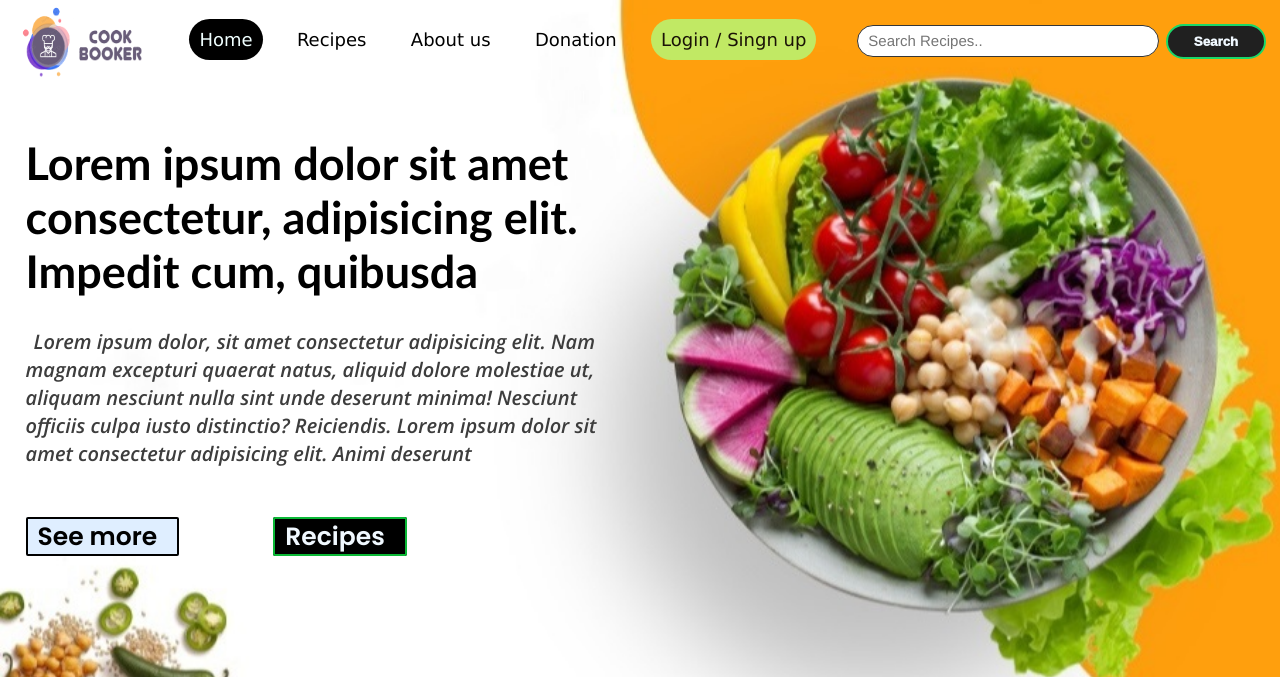
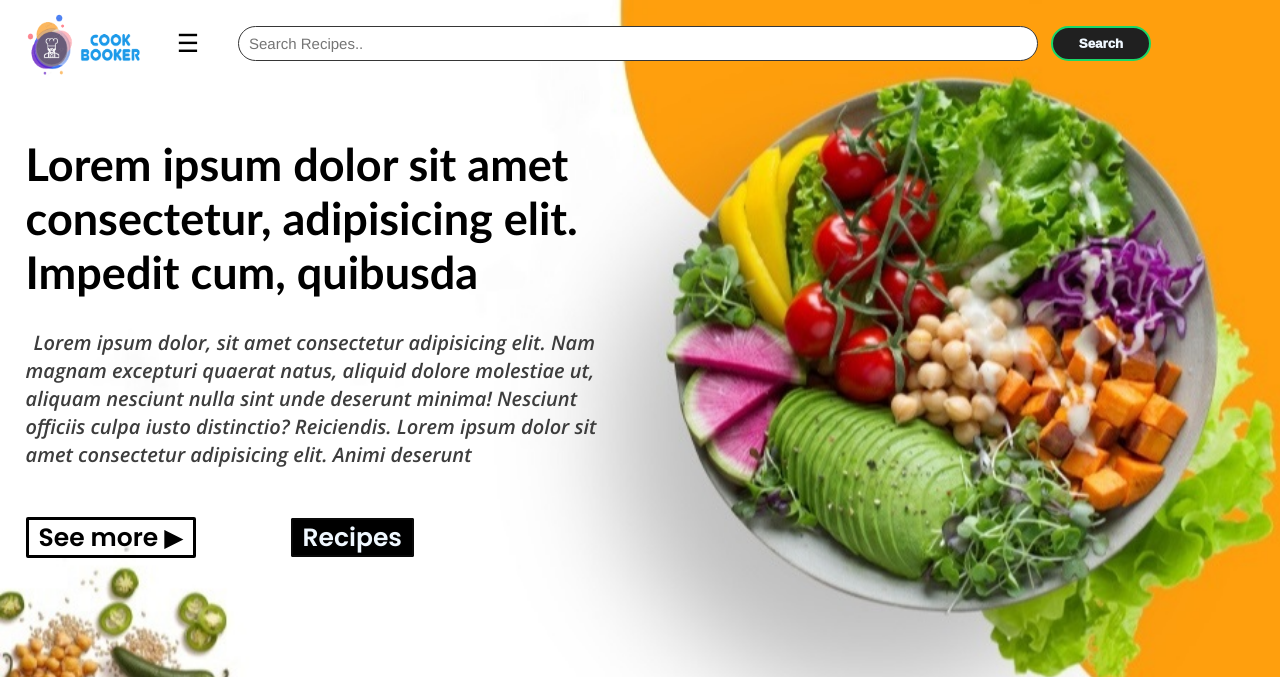
Before and after one commit to iamsahan/IWT-Assignment, a PHP site: page / in a window 1280 px wide. Shown: the top 677 px of the page. Run offline with PHP 8.4, Linux system fonts and the light colour scheme.

Commit message:
make web site responsive

```diff
--- a/index.html
+++ b/index.html
@@ -5,22 +5,29 @@
 		<meta http-equiv="X-UA-Compatible" content="IE=edge" />
 		<meta name="viewport" content="width=device-width, initial-scale=1.0" />
 		<link rel="stylesheet" href="style.css" />
+		<!--custom stylesheet link-->
 		<title>Cook Booker</title>
 	</head>
 
 	<body>
 		<section id="topBanner">
 			<div class="navBar">
-				<img src="images/logo/l4.png" alt="logo" />
-				<div class="navButton">
+				<a class="logo" href="/index.html"
+					><img src="images/logo/l6.png" alt="logo"
+				/></a>
+				<div class="menuButton">
+					<a class="menu" href="a">☰</a>
+				</div>
+				<div class="n1">
 					<a class="active" href="a">Home</a>
 					<a href="a">Recipes</a>
 					<a href="a">About us</a>
 					<a href="a">Donation</a>
 					<a class="defalt" href="a">Login / Singn up</a>
-					<input type="text" placeholder="Search Recipes.." />
-					<button type="submit">Search</button>
 				</div>
+
+				<input type="text" placeholder="Search Recipes.." />
+				<button type="submit">Search</button>
 			</div>
 
 			<div class="bodyText">
@@ -38,7 +45,7 @@
 			</div>
 
 			<div class="bodyButton">
-				<a class="btn1" href="a">See more</a>
+				<a class="btn1" href="a">See more ▶</a>
 				<a class="btn2" href="a">Recipes</a>
 			</div>
 		</section>
@@ -266,5 +273,8 @@
 				<a href="a">See more</a>
 			</div>
 		</section>
+
+		<!--custom js file link-->
+		<script src="script.js"></script>
 	</body>
 </html>
--- a/style.css
+++ b/style.css
@@ -5,7 +5,14 @@
     font-family:Arial, Helvetica, sans-serif;
     margin: 0;
     padding: 0;
+    box-sizing: border-box;
+    text-decoration: none;
+}
 
+html {
+    overflow-x: 62.5%;
+    scroll-padding-top: 5.5rem;
+    scroll-behavior: smooth;
 }
 
 #topBanner{
@@ -14,47 +21,54 @@
     background-repeat: no-repeat;
     background-size: cover;
     position:center;
+    margin: auto;
     width:100%;
-    height:100vh;
 }
 
-.navButton {
-    margin-left: 13.5%;
-    padding-top: 1%;
+.menuButton a{
+    margin-right: 25px;
+    margin-left: 15px;
+    font-size: 25px;
+    color: black;
 }
 
-.navBar a {
-    list-style: none;
+.navBar {
+    top:0; left:0; right: 0;
+    padding-top: 0.1rem;
+    padding-left: 2%;
+    padding-right: 2%;
+    display: flex;
+    z-index: 1000;
+    align-items: center;
+}
+
+.n1 a {
     display: inline;
-    margin-right: 0.3%;
     padding: 10px;
-    margin-left: 1.5%;
     text-decoration: none;
     font-family: 'Lucida Sans', 'Lucida Sans Regular', 'Lucida Grande', 'Lucida Sans Unicode', Geneva, Verdana, sans-serif;
     font-weight: 500;
     color: black;
     border-radius: 30px;
     font-size: 18px;
+    margin-right: 15px;
 }
 
-.navBar img{
-    position: absolute;
-    padding-left: 1.5%;
-    padding-top: 0.3%;
-    width: 130px;
-    height: 75px;
+.logo img{
+    width: 120px;
+    height: 80px;
+    margin-right: 10px;
 }
 
 .navBar input[type=text] {
-    margin-top: 12px;
     border: 1.5px solid rgb(54, 54, 54);
-    width: 300px;
-    height: 30px;
+    width: 250px;
+    height: 35px;
     text-indent: 10px;
     font-size: 15px;
     font-family:'Franklin Gothic Medium', 'Arial Narrow', Arial, sans-serif;
-    margin-left: 3%;
     border-radius: 20px;
+    margin-left:20px;
 }
 
 .navBar input[type=text]:hover{
@@ -65,10 +79,9 @@
     background-color: rgb(193, 233, 100);
     color: rgb(26, 18, 6);
     border-style: solid rgb(8, 8, 8);
-
 }
 
-.navBar a:hover{
+.n1 a:hover{
     background-color: black;
     color: azure;
 }
@@ -86,17 +99,18 @@
     font-weight: 1000;
     border-radius: 20px;
     border: 2px solid rgb(25, 216, 105);
-    margin-left: 0.2%;
+    margin-left: 13px;
 }
 
 .navBar button:hover{
     background-color: rgb(82, 82, 82);
+
 }
 
 .bodyText {
     float: left;
-    padding-right: 52%;
-    padding-top: 6%;
+    padding-right: 50%;
+    padding-top: 4%;
     padding-left: 2%;
     text-align: left;
 }
@@ -120,23 +134,53 @@
     margin-left: 2%;
     margin-right: 5%;
     padding-left: 10px;
-    padding-right: 20px;
-    border: 2px solid black;
+    padding-right: 10px;
+    border: 3px solid black;
     text-decoration: none;
     font-family: 'Poppins', sans-serif;
     font-size: 25px;
-    background-color: rgb(223, 238, 255);
     color: black;
     display: inline block;
     position: relative;
     border-radius: 2px;
-    background-size: 500px 100px;
+    width: 150px;
+    z-index: 1;
+    transition: color 0.4s linear;
+}
+
+.bodyButton {
+    padding-bottom: 120px;
+}
+
+.bodyButton a:hover {
+    color: aliceblue;
+}
+
+.bodyButton a::before {
+    content: "";
+    position: absolute;
+    left: 0;
+    top: 0;
+    width: 100%;
+    height: 100%;
+    background:black;
+    z-index: -1;
+    transition: transform 0.5s;
+    transform-origin: 0 0;
+    transition-timing-function: cubic-bezier(0.5, 1.6, 0.4, 0.7);
+}
+.btn1::before {
+    transform: scaleX(0);
+}
+
+.btn1:hover::before {
+    transform: scaleX(1);
 }
 
 .bodyButton a.btn2{
     background-color: black;
     color: aliceblue;
-    border: 2px solid rgb(11, 184, 54);
+    border: 2px solid rgb(10, 10, 10);
 }
 
 .popCollection h2{
@@ -170,8 +214,12 @@
     background-position: center;
     background-size:cover;
     width: 100%;
-    height:100vh;
+    height:auto;
     text-align: center;
+}
+
+.popCollection {
+    padding-bottom: 123px;
 }
 
 #newColl h2{
@@ -199,7 +247,7 @@
 #newColl{
     background: url("images/background/home_background(3).jpg");
     background-size: cover;
-    height: 100vh;
+    height: auto;
     width: 100%;
     text-align:center;
 }
@@ -249,3 +297,60 @@
     display: inline-block;
     margin-left: 50%;
 }
+
+
+/* media queries */
+
+@media (max-width:631px) {
+
+    html {
+        font-size: 55%;
+    }
+
+    .navBar {
+        padding: 1rem 2rem;
+    }
+
+    .bodyText {
+        text-align: center;
+        margin: 5px;
+        padding: 0px;
+    }
+}
+
+@media (max-width:1290px) {
+    .n1 {
+        display: inline-block;
+    }
+    .navBar input[type=text] {
+        display: inline-block;
+    }
+
+    .menu {
+        display: inline-block;
+    }
+
+    .n1 {
+        top: 0; left: 0; right: 0;
+        background: rgb(241, 243, 241);
+        border-top: .1rem solid black;
+        padding: 1rem;
+        margin: 10rem 0;
+        position:absolute;
+        clip-path: polygon(0 0, 100% 0, 0 0);
+    }
+
+    .n1 a {
+        display: block;
+        padding: 1.5rem;
+        margin: 1rem;
+    }
+
+    .menuButton a {
+        padding-left: 10%;
+    }
+
+    .navBar input[type=text] {
+        width: 800px;
+    }
+}
```
Also changed, not shown: images/logo/l5.png (added), images/logo/l6.png (added), images/logo/l7.png (added).
